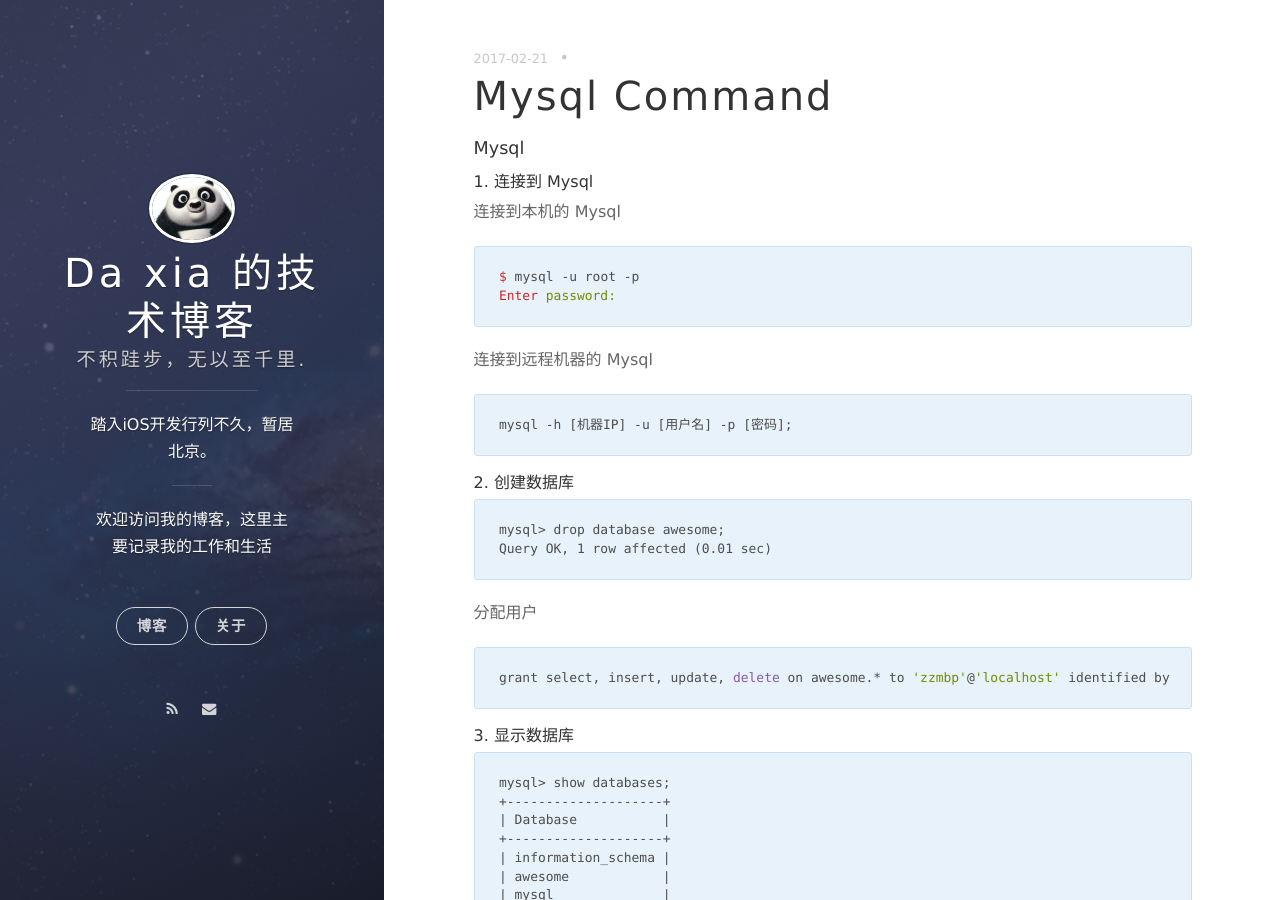
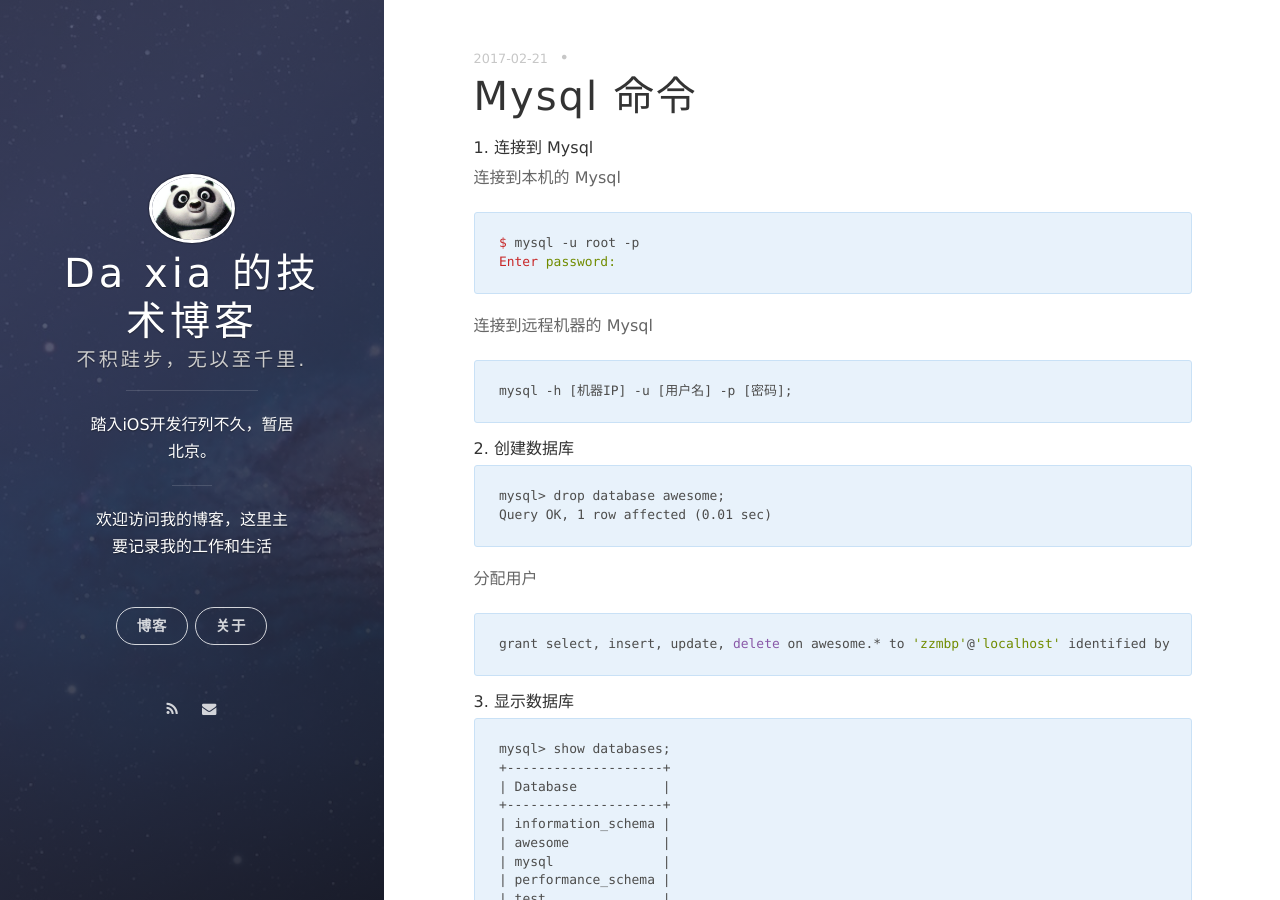
Before and after one commit to daxiazhou/MyBlogSourceCode, a Jekyll site: the page built from _posts/2017-02-21-Mysql-Command.markdown, in a window 1280 px wide and 900 px high. Built offline with Jekyll 4.4.1, drawn with Linux system fonts in a browser that asks for light colours; nearby versions of some CDN libraries; our own code applies the rules of GitHub Pages for plain Markdown files; Markdown is read by kramdown in place of the engine named in the settings; comment, search, counter and statistics services are not loaded.

Commit message:
update at 2017年 2月21日 星期二 23时49分47秒 CST

```diff
--- a/_posts/2017-02-21-Mysql-Command.markdown
+++ b/_posts/2017-02-21-Mysql-Command.markdown
@@ -1,4 +1,8 @@
-####Mysql
+---
+title: Mysql 命令
+layout: post
+date: 2017-02-21
+---
 
 #####1. 连接到 Mysql
 连接到本机的 Mysql
```
